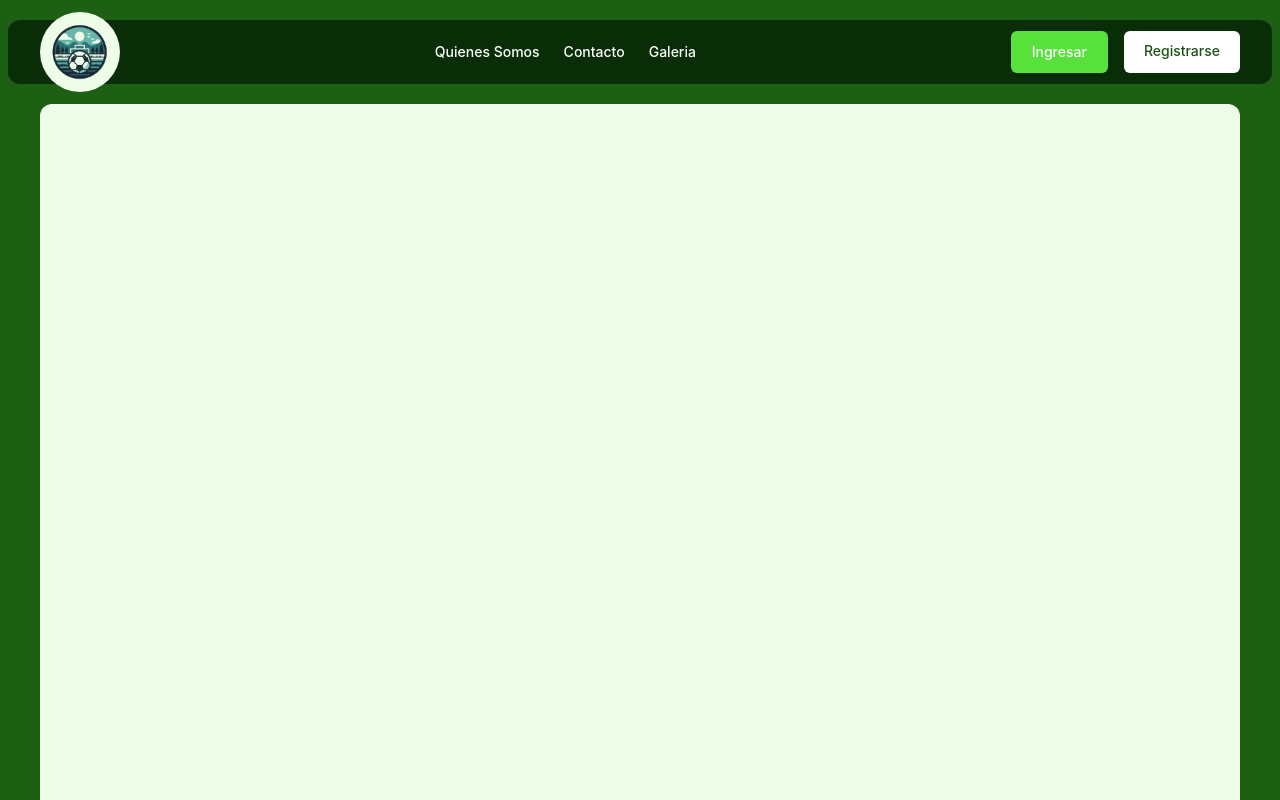
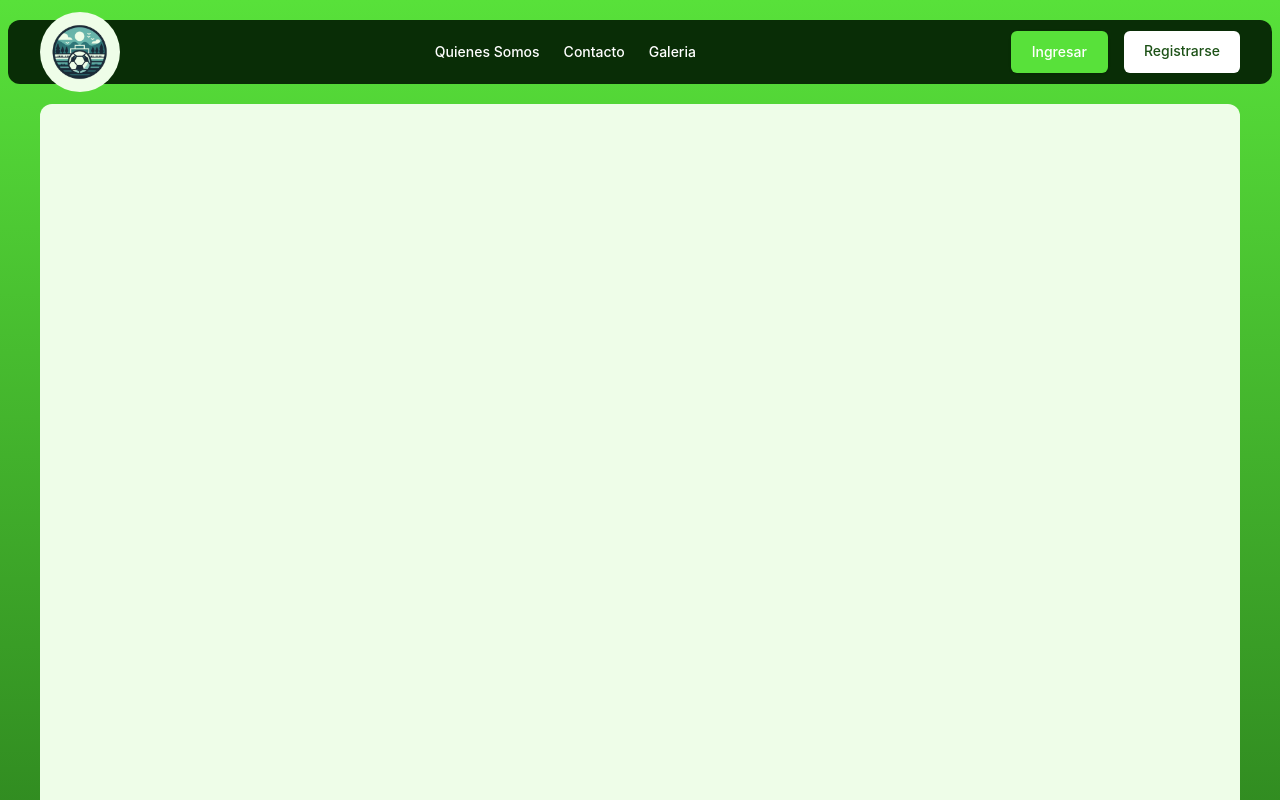
Before and after one commit to Gadd88/futbol-arena-front, a React (Vite) app: page / in a window 1280 px wide. Shown: the top 800 px of the page. Built offline with nearby package versions, Linux system fonts and the light colour scheme.

Commit message:
fix: cambiado fondo general de la webapp

```diff
--- a/src/index.css
+++ b/src/index.css
@@ -7,7 +7,7 @@
   line-height: 1.5;
   font-weight: 400;
   color: rgba(255, 255, 255, 0.87);
-  @apply bg-arena-green-800;
+  @apply bg-gradient-to-t from-arena-green-800 to-arena-green-400;
 
   font-synthesis: none;
   text-rendering: optimizeLegibility;
```
